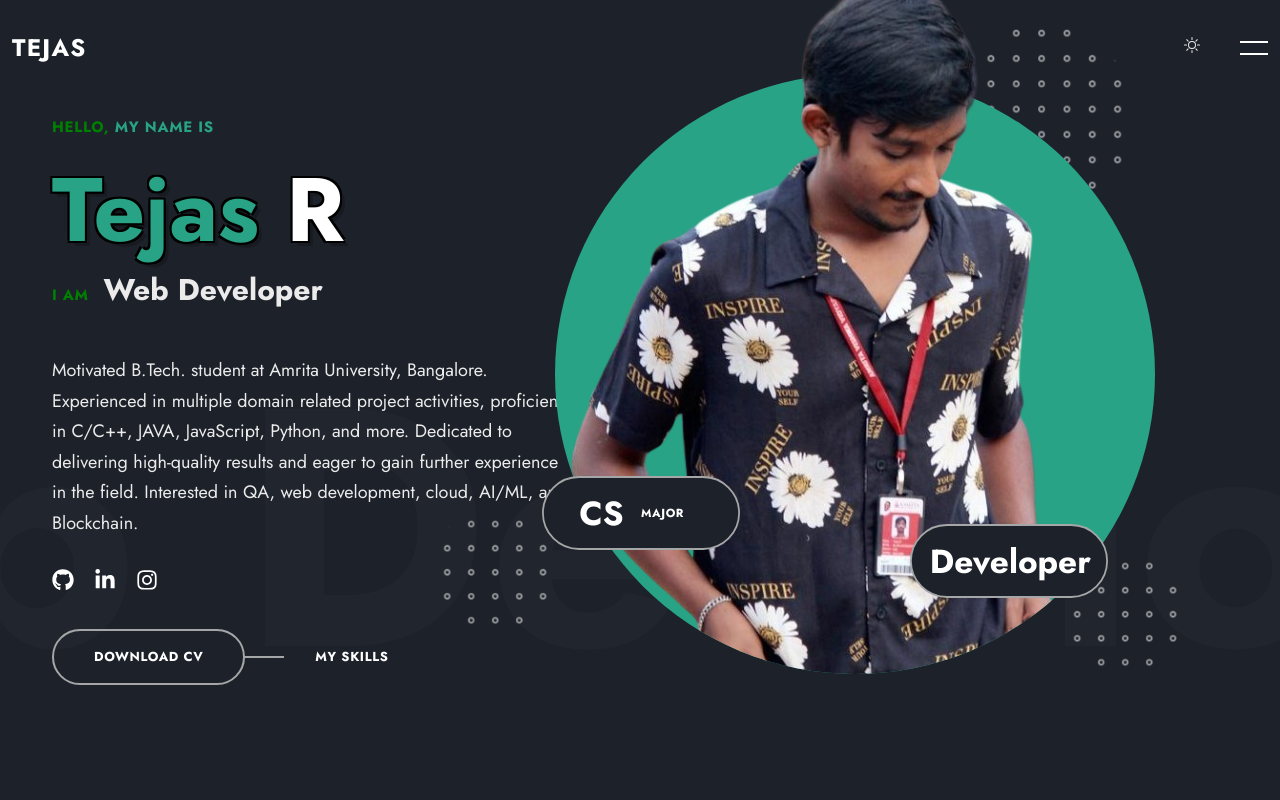
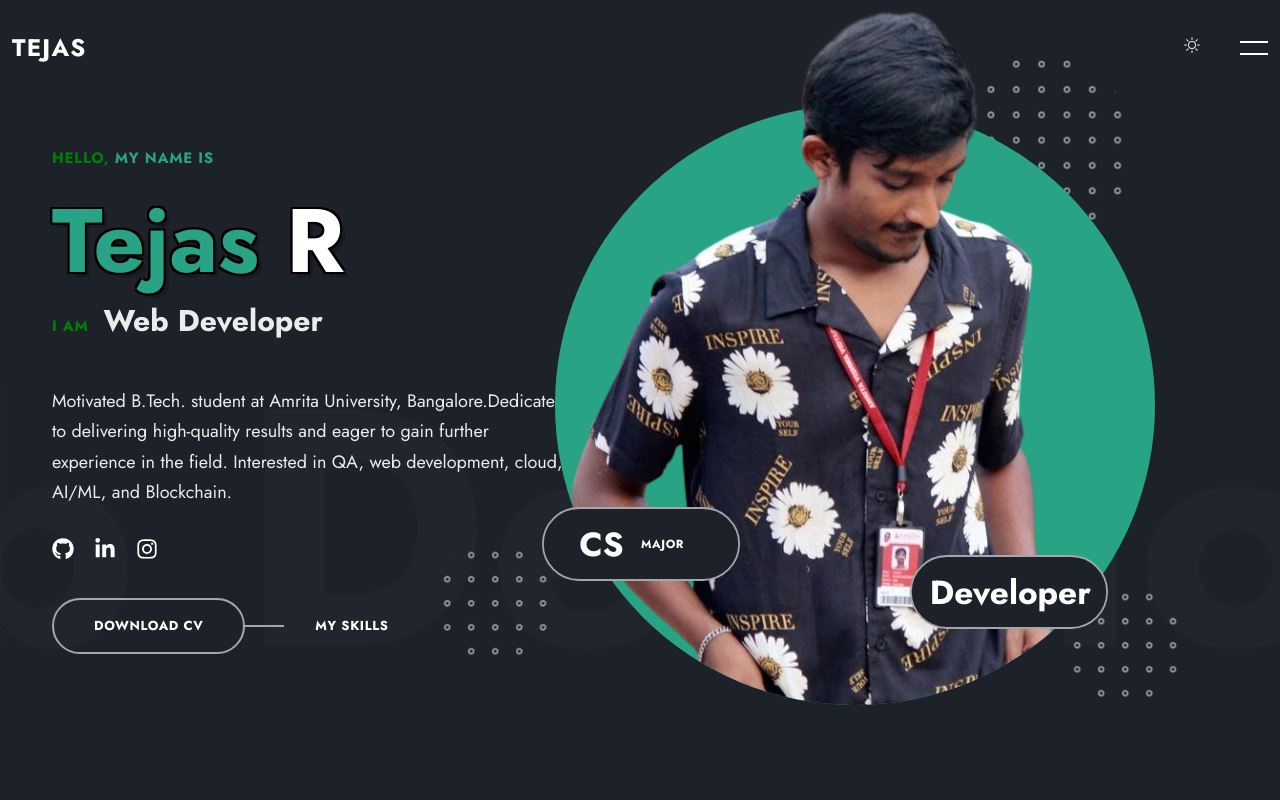
Before and after one commit to Tej-z/Portfolio, a React (Vite) app: page /#home in a window 1280 px wide. Shown: the top 800 px of the page. Built offline with nearby package versions, Linux system fonts and the light colour scheme.

Commit message:
home
home

```diff
--- a/src/components/home/Home.jsx
+++ b/src/components/home/Home.jsx
@@ -49,9 +49,7 @@ const Home = () => {
             </div>
 
             <p className='home_text'>
-            Motivated B.Tech. student at Amrita University, Bangalore. Experienced in multiple
-domain related project activities, proficient in C/C++, JAVA, JavaScript, Python, and
-more. Dedicated to delivering high-quality results and eager to gain further
+            Motivated B.Tech. student at Amrita University, Bangalore.Dedicated to delivering high-quality results and eager to gain further
 experience in the field. Interested in QA, web development, cloud, AI/ML, and
 Blockchain.
             </p>
```
